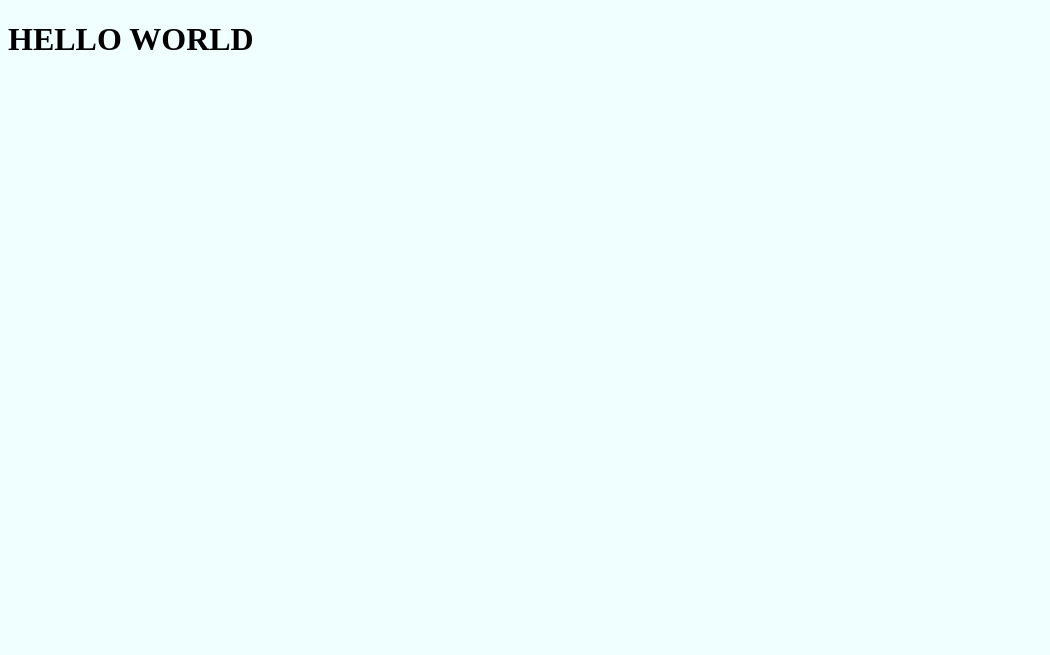
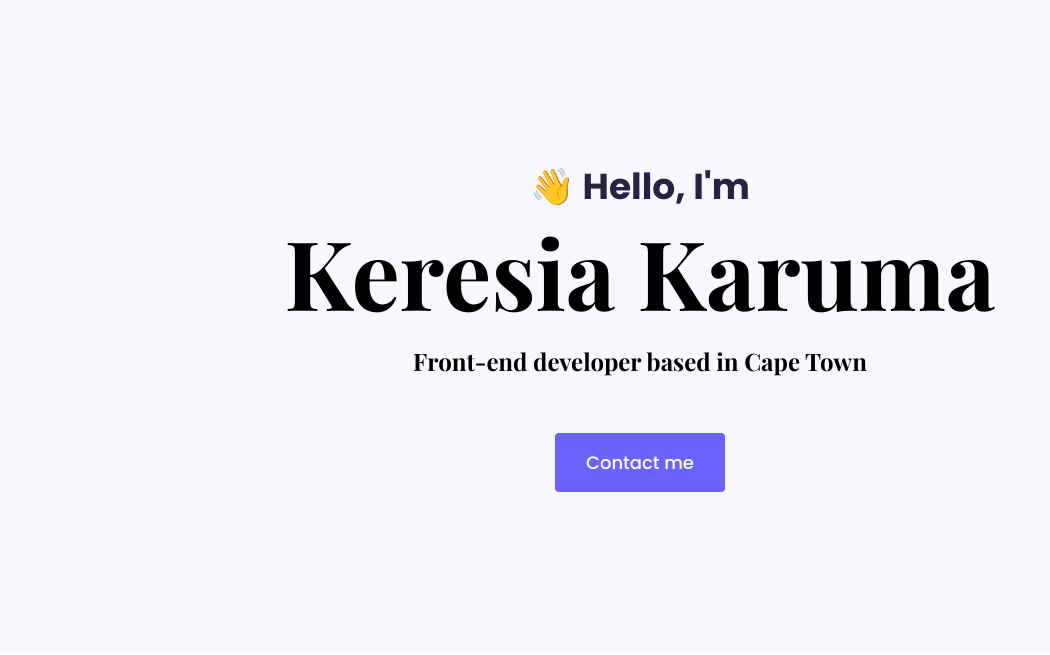
Before and after one commit to Kersie30/portfolio-project, a plain HTML site: page index.html in a window 1280 px wide. Shown: the whole page, without its empty margins (0-1050 px from the left). Drawn offline with nearby package versions, Linux system fonts and the light colour scheme.

Commit message:
css and html updated

```diff
--- a/index.html
+++ b/index.html
@@ -2,11 +2,41 @@
 <html lang="en">
   <head>
     <meta charset="UTF-8" />
+    <meta http-equiv="X-UA-Compatible" content="IE=edge" />
     <meta name="viewport" content="width=device-width, initial-scale=1.0" />
+    <title>Document</title>
+
+    <link
+      href="https://cdn.jsdelivr.net/npm/bootstrap@5.0.0-beta2/dist/css/bootstrap.min.css"
+      rel="stylesheet"
+      integrity="sha384-BmbxuPwQa2lc/FVzBcNJ7UAyJxM6wuqIj61tLrc4wSX0szH/Ev+nYRRuWlolflfl"
+      crossorigin="anonymous"
+    />
+    <link rel="preconnect" href="https://fonts.gstatic.com" />
+    <link
+      href="https://fonts.googleapis.com/css2?family=Playfair+Display:wght@700&family=Poppins:wght@500;700&display=swap"
+      rel="stylesheet"
+    />
     <link rel="stylesheet" href="styles/portfolio.css" />
-    <title>Document</title>
+
+    <script
+      src="https://cdn.jsdelivr.net/npm/bootstrap@5.0.0-beta2/dist/js/bootstrap.bundle.min.js"
+      integrity="sha384-b5kHyXgcpbZJO/tY9Ul7kGkf1S0CWuKcCD38l8YkeH8z8QjE0GmW1gYU5S9FOnJ0"
+      crossorigin="anonymous"
+    ></script>
+    <script
+      src="https://kit.fontawesome.com/ddc3ee268a.js"
+      crossorigin="anonymous"
+    ></script>
   </head>
   <body>
-    <h1>HELLO WORLD</h1>
+    <div class="hero">
+      <p>👋 Hello, I'm</p>
+      <h1>Keresia Karuma</h1>
+      <h2 class="mb-5">Front-end developer based in Cape Town</h2>
+      <div>
+        <a href="#" class="btn btn-branding">Contact me</a>
+      </div>
+    </div>
   </body>
 </html>
--- a/styles/portfolio.css
+++ b/styles/portfolio.css
@@ -1,3 +1,58 @@
+:root {
+  --branding-color: #6c63ff;
+  --secondary-color: #f9f7fe;
+  --heading-font-family: "Playfair Display", serif;
+  --default-font-family: "Poppins", sans-serif;
+}
+
 body {
-  background-color: azure;
+  font-family: var(--default-font-family);
 }
+
+h1,
+h2,
+h3,
+h4,
+h5,
+h6 {
+  color: black;
+  font-family: var(--heading-font-family);
+  font-weight: bold;
+}
+
+h1 {
+  font-size: 96px;
+}
+
+p {
+  font-weight: normal;
+}
+
+.hero {
+  background: var(--secondary-color);
+  text-align: center;
+  padding: 160px 20px;
+}
+
+.hero p {
+  font-size: 36px;
+  font-weight: bold;
+  margin: 0;
+  color: #272142;
+}
+
+.hero h2 {
+  font-family: var(--heading-font-family);
+  font-weight: normal;
+  line-height: 2;
+  font-size: 24px;
+}
+
+.btn-branding {
+  background: var(--branding-color);
+  border-radius: 4px;
+  color: white;
+  font-size: 18px;
+  line-height: 27px;
+  padding: 15px 30px;
+}
```
